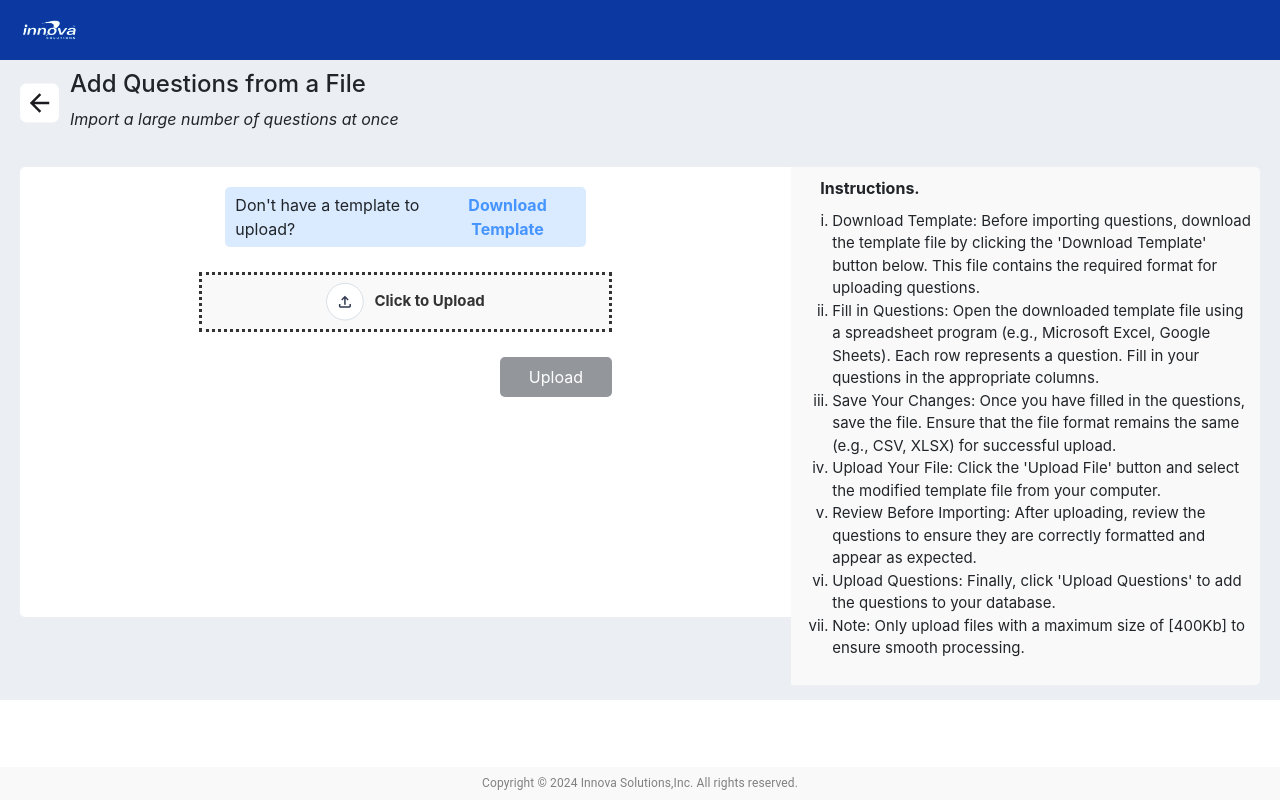
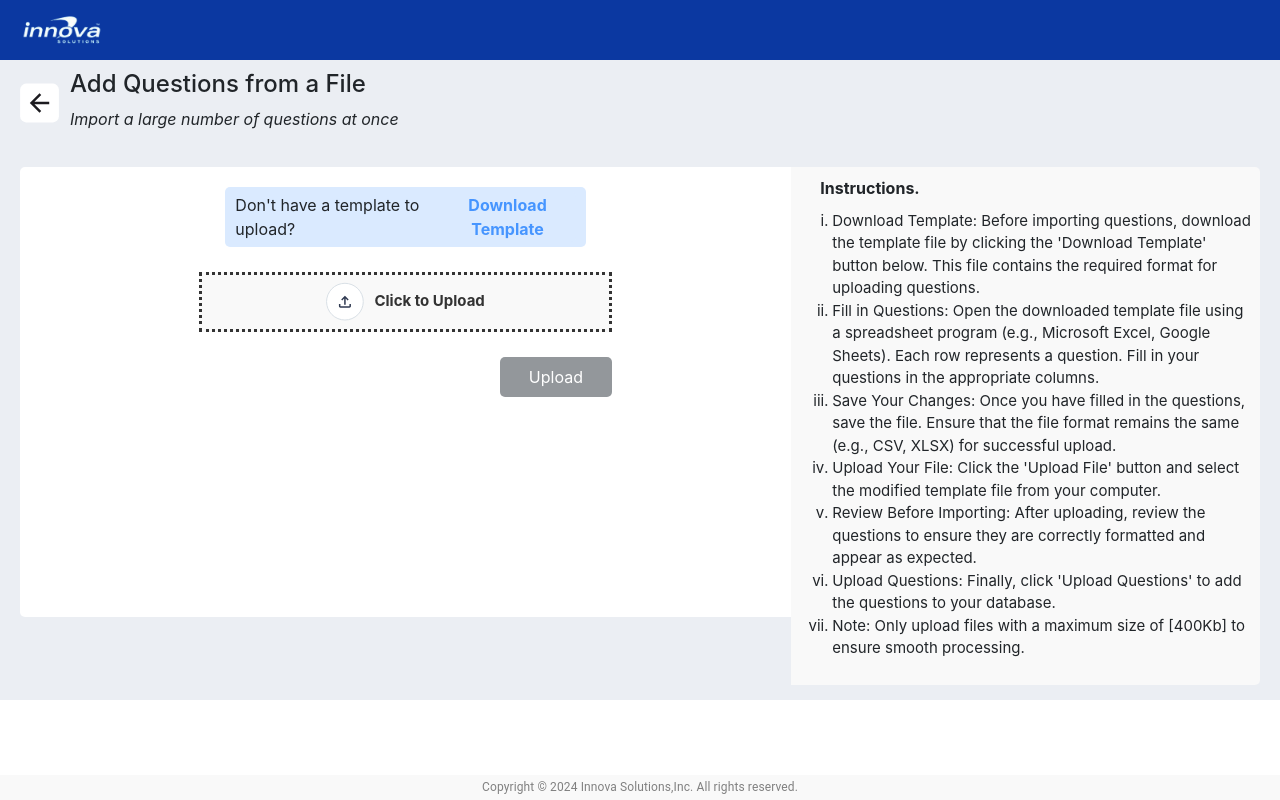
Before and after one commit to Roopa-Sri3/iifrontend, a React (Create React App) app: page /admin/questions-configure in a window 1280 px wide. Built offline with nearby package versions, Linux system fonts and the light colour scheme.

Commit message:
added the CandidateTillDate count from the store in the UserDisplay.js

```diff
--- a/src/presentation/footer/Footer.css
+++ b/src/presentation/footer/Footer.css
@@ -2,7 +2,7 @@
   font-family: Roboto;
   font-size: 12px;
   font-weight: 400;
-  line-height: 13.15px;
+  line-height: 5px;
   letter-spacing: 0.01em;
   text-align: left;
   left: 0;
--- a/src/presentation/header/Header.css
+++ b/src/presentation/header/Header.css
@@ -21,6 +21,8 @@
   display: flex;
   align-items: center;
   border: none;
+  margin-left: auto;
+  padding-right: 11px;
 }
 
 .user-profile {
@@ -38,7 +40,7 @@
   color: white;
   height: 35px;
   border-radius: 6px;
-  margin-left: 25px;
+  margin-left: 29px;
   box-shadow: 0 0 3px 1px rgba(255, 255, 255, 0.5);
   padding: 0px 10px 0px 10px;
   transform: translateY(10%);
@@ -46,7 +48,7 @@
 }
 
 .innova-logo {
-  width: 55px;
+  width: 80px;
   margin-left:12px;
 }
 
```
